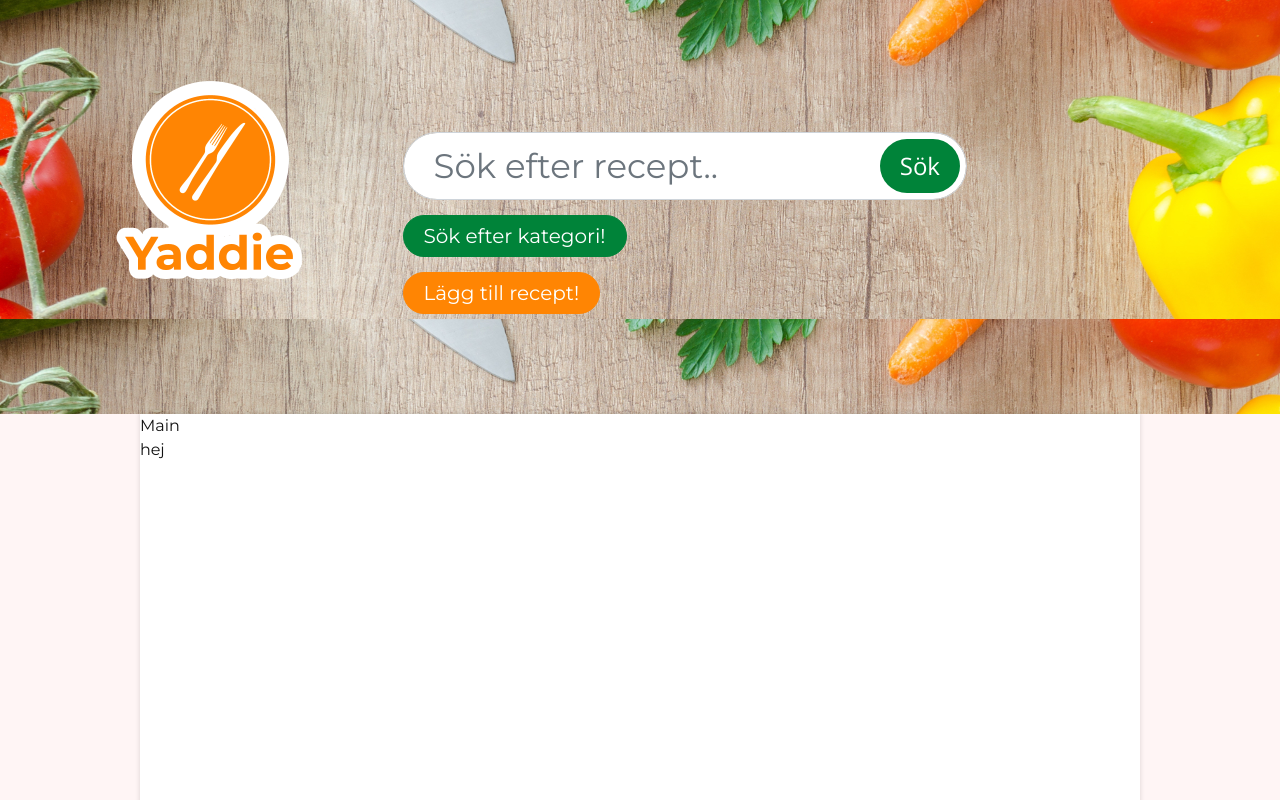
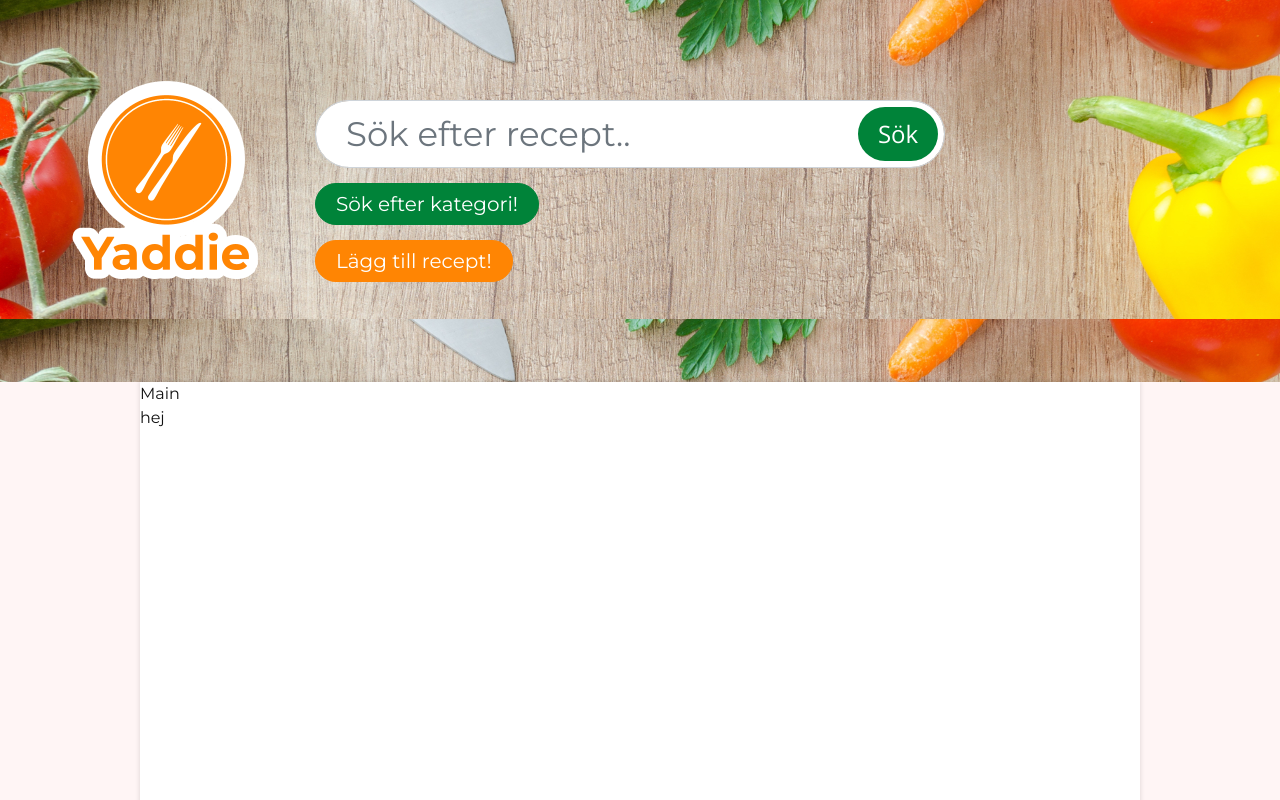
Before and after one commit to teeboteebo/yaddie-web, a React (Create React App) app: page / in a window 1280 px wide. Shown: the top 800 px of the page. Built offline with nearby package versions, Linux system fonts and the light colour scheme.

Commit message:
fixed structure
looks a bit better but still needs som adjustment

```diff
--- a/src/components/Header/index.js
+++ b/src/components/Header/index.js
@@ -9,8 +9,8 @@ class Header extends React.Component {
     return(
       <header>
           <Row className="justify-content-md-center">
-            <Col xs={12} md={3} ><img className="mx-auto d-block logo" src={logo} alt={"logo"}/> </Col>
-          <Col xs={12} md={9} className="test"> <SearchSection /></Col>
+            <img className="mx-auto d-block logo" src={logo} alt={"logo"}/>
+          <Col> <SearchSection /></Col>
         </Row>
 
       </header>
```
